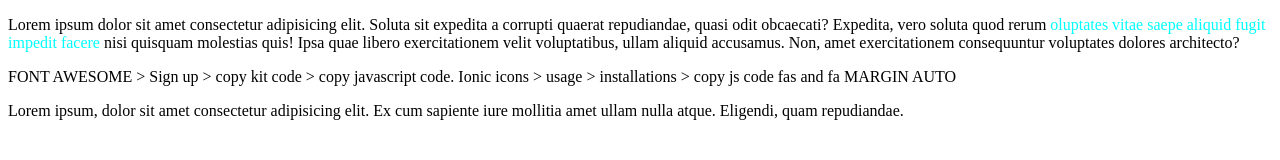
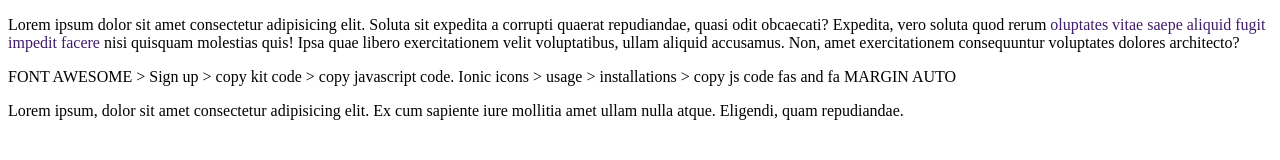
Before and after one commit to vinceEmeka/Class, a plain HTML site: page index.html in a window 1280 px wide. Drawn offline with Linux system fonts and the light colour scheme.

Commit message:
checking 2

```diff
--- a/style.css
+++ b/style.css
@@ -1,3 +1,7 @@
-p span{
- color: aqua;
+p span {
+  color: aqua;
 }
+
+p span {
+  color: rgb(65, 28, 105);
+}
```
